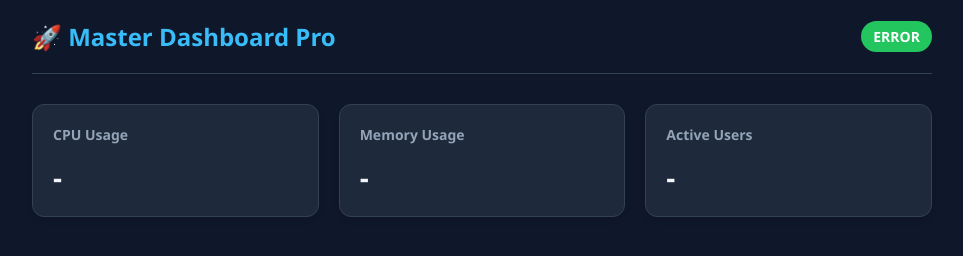
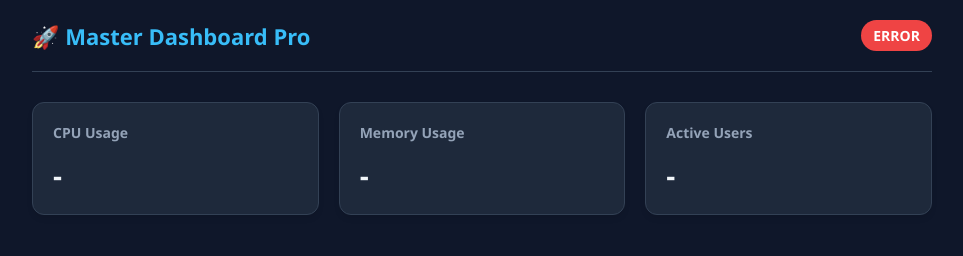
Before and after one commit to almaulana3340-a11y/Master-Dashboard, a website: page index.html in a window 1280 px wide. Shown: the whole page, without its empty margins (158-1121 px from the left). Drawn offline with Linux system fonts and the light colour scheme; no server answers.

Commit message:
Fix undefined variables and improve error handling in index.html

```diff
--- a/index.html
+++ b/index.html
@@ -26,16 +26,19 @@
         }
         h1 {
             color: #38bdf8;
-            font-size: 24px;
+            font-size: 22px;
             margin: 0;
         }
         .status-badge {
-            background-color: #22c55e;
+            background-color: #eab308;
             color: white;
             padding: 6px 12px;
             border-radius: 20px;
             font-size: 14px;
             font-weight: bold;
+        }
+        .online {
+            background-color: #22c55e !important;
         }
         .card-grid {
             display: grid;
@@ -86,25 +89,29 @@
     </div>
 
     <script>
-        // Fungsi untuk mengambil data dari endpoint /api/data
         async function fetchDashboardData() {
             try {
                 const response = await fetch('/api/data');
                 const data = await response.json();
 
-                // Kemas kini paparan HTML dengan data sebenar
-                document.getElementById('project-title').innerText = `🚀 ${data.projectName} (${data.version})`;
-                document.getElementById('status-badge').innerText = data.status.toUpperCase();
-                document.getElementById('cpu-usage').innerText = data.metrics.cpuUsage;
-                document.getElementById('memory-usage').innerText = data.metrics.memoryUsage;
-                document.getElementById('active-users').innerText = data.metrics.activeUsers;
+                // Pastikan data wujud sebelum paparkan
+                document.getElementById('project-title').innerText = `🚀 ${data.projectName || 'Master Dashboard'} (${data.version || 'v1.0'})`;
+
+                const badge = document.getElementById('status-badge');
+                badge.innerText = (data.status || 'ONLINE').toUpperCase();
+                badge.classList.add('online');
+
+                document.getElementById('cpu-usage').innerText = data.metrics?.cpuUsage || '0%';
+                document.getElementById('memory-usage').innerText = data.metrics?.memoryUsage || '0 GB';
+                document.getElementById('active-users').innerText = data.metrics?.activeUsers || '0';
             } catch (error) {
                 console.error('Gagal memuatkan data:', error);
-                document.getElementById('status-badge').innerText = 'ERROR';
+                const badge = document.getElementById('status-badge');
+                badge.innerText = 'ERROR';
+                badge.style.backgroundColor = '#ef4444';
             }
         }
 
-        // Panggil fungsi semasa halaman dimuatkan
         fetchDashboardData();
     </script>
 </body>
```
